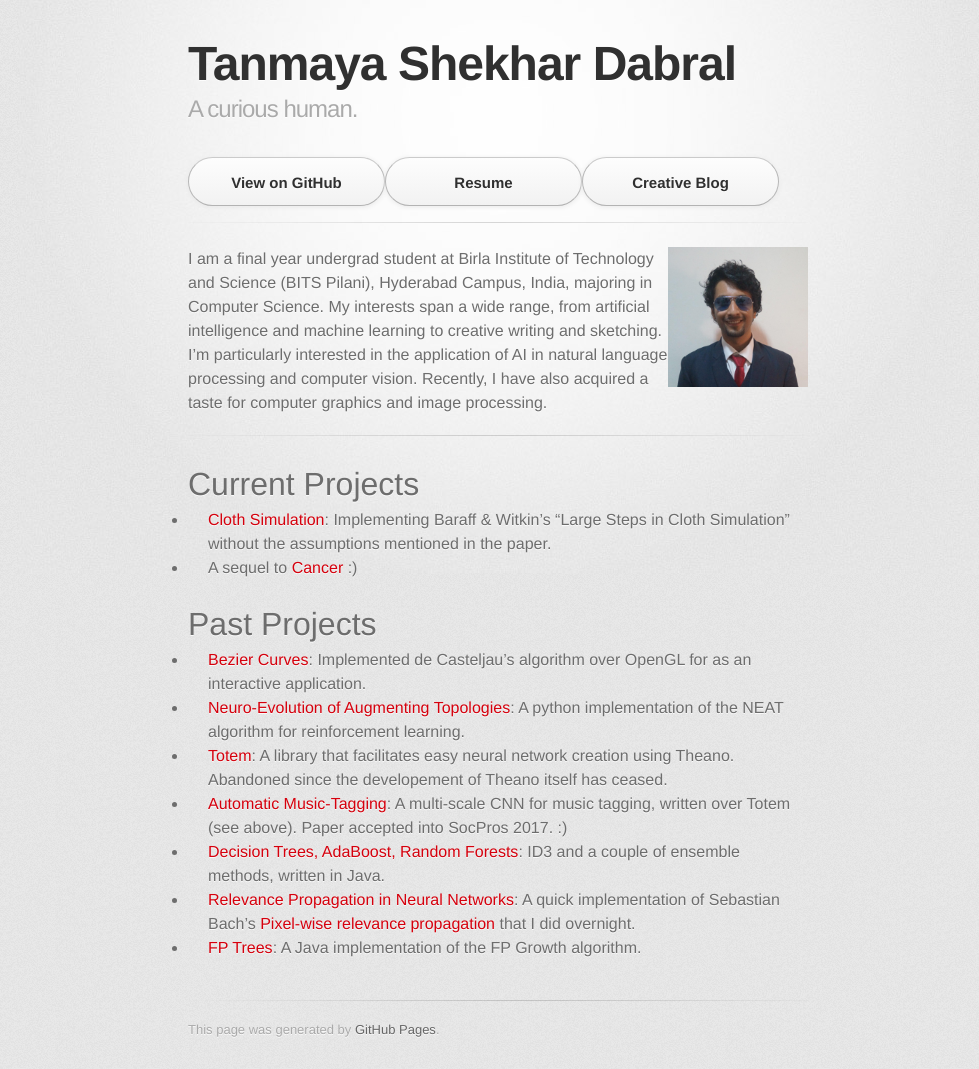
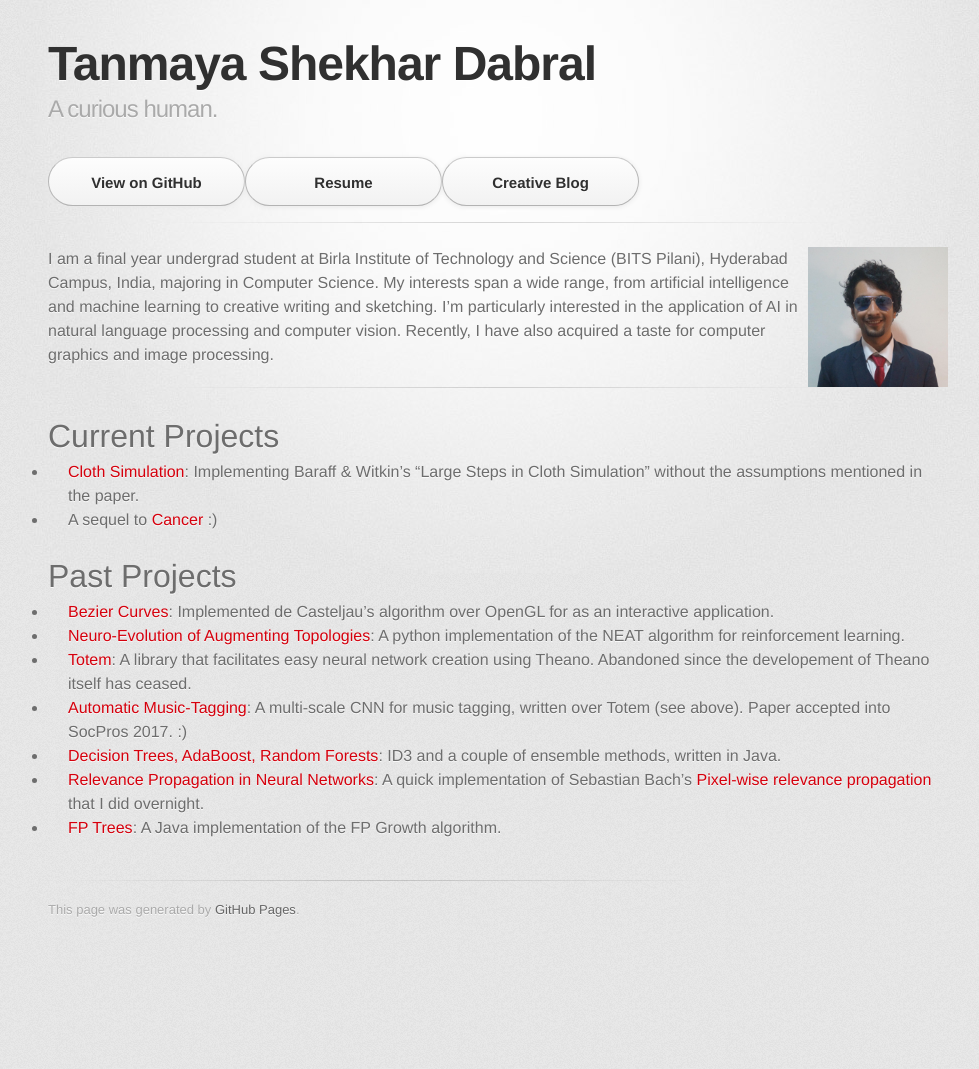
Before and after one commit to many-facedgod/many-facedgod.github.io, a Jekyll site: the page built from index.md, in a window 1280 px wide. Shown: the whole page, without its empty margins (142-1121 px from the left). Built offline with Jekyll 4.4.1, drawn with Linux system fonts in a browser that asks for light colours; some web fonts are replaced; after the commit the page ends 949 px from its top, so only the background shows below that.

Commit message:
Changed width

```diff
--- a/_sass/jekyll-theme-tactile.scss
+++ b/_sass/jekyll-theme-tactile.scss
@@ -92,7 +92,7 @@ header h2 {
 }
 
 .inner {
-  width: 620px;
+  width: 900px;
   margin: 0 auto;
 }
 
```
